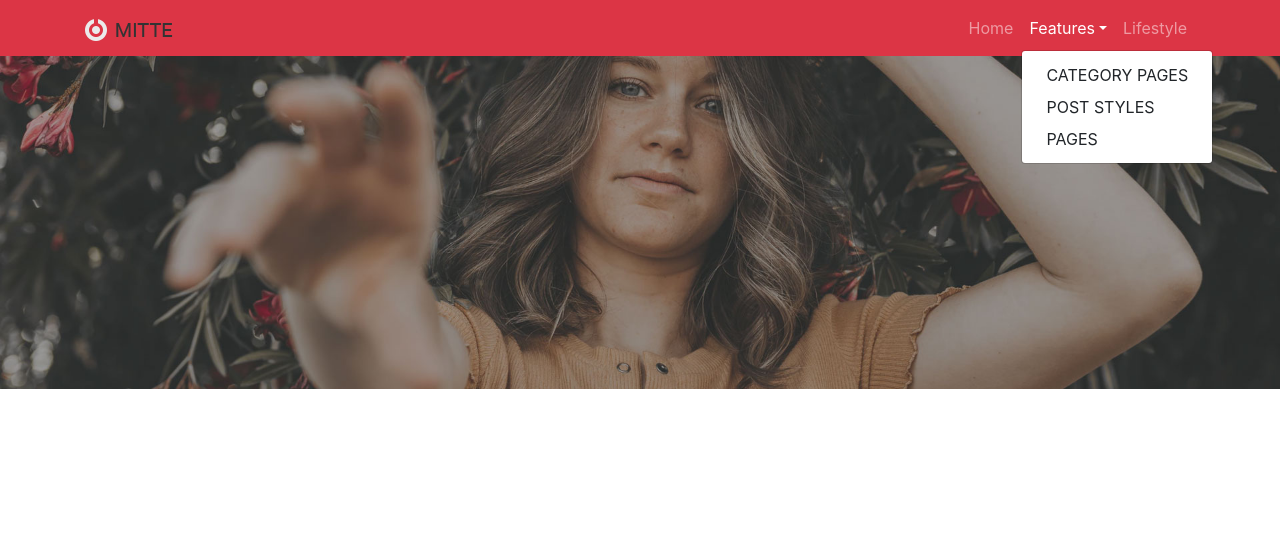
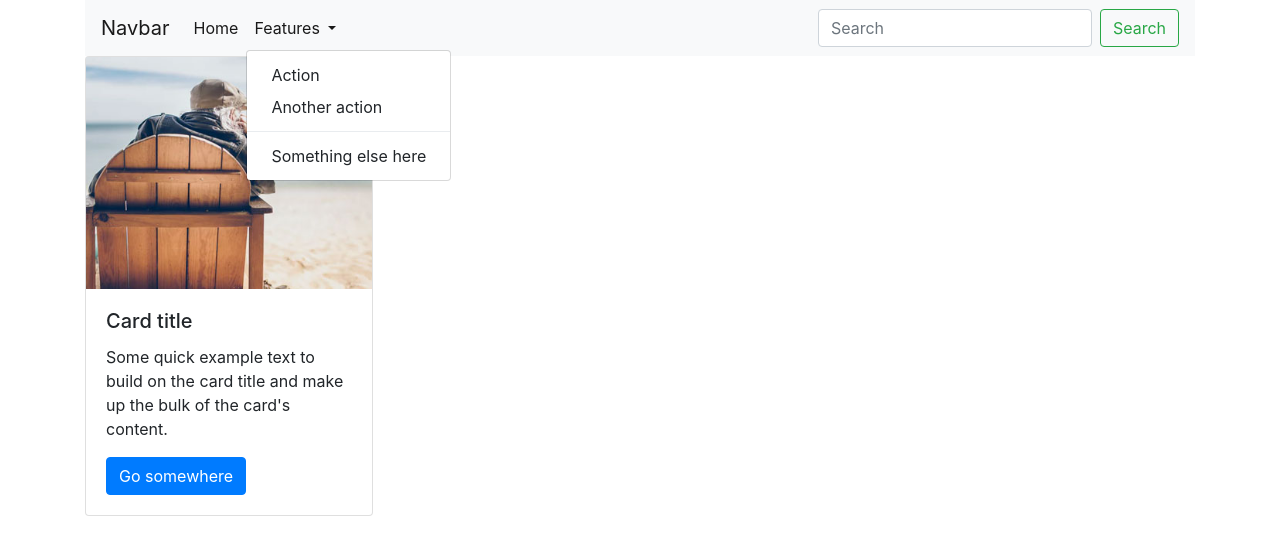
Before and after one commit to JhonathanMusa/practice-web-vue-1, a Vue app: page / in a window 1280 px wide. Both pictures are taken after a click on the button "Features". Shown: the top 552 px of the page. Built offline with nearby package versions, Linux system fonts and the light colour scheme.

Commit message:
second commit

```diff
--- a/package.json
+++ b/package.json
@@ -7,7 +7,6 @@
     "build": "vue-cli-service build"
   },
   "dependencies": {
-    "bootstrap-vue": "^2.19.0",
     "core-js": "^3.6.5",
     "vue": "^2.6.11",
     "vue-router": "^3.2.0",
--- a/public/index.html
+++ b/public/index.html
@@ -1,18 +1,37 @@
 <!DOCTYPE html>
 <html lang="en">
   <head>
-    <meta charset="utf-8">
-    <meta http-equiv="X-UA-Compatible" content="IE=edge">
-    <meta name="viewport" content="width=device-width,initial-scale=1.0">
-    <link rel="icon" href="<%= BASE_URL %>favicon.ico">
-    <link rel="stylesheet" href="css/style.css">
+    <meta charset="utf-8" />
+    <meta http-equiv="X-UA-Compatible" content="IE=edge" />
+    <meta name="viewport" content="width=device-width,initial-scale=1.0" />
+    <link rel="icon" href="<%= BASE_URL %>favicon.ico" />
+    <link
+      rel="stylesheet"
+      href="https://cdn.jsdelivr.net/npm/bootstrap@4.5.3/dist/css/bootstrap.min.css"
+      integrity="sha384-TX8t27EcRE3e/ihU7zmQxVncDAy5uIKz4rEkgIXeMed4M0jlfIDPvg6uqKI2xXr2"
+      crossorigin="anonymous"
+    />
     <title><%= htmlWebpackPlugin.options.title %></title>
   </head>
   <body>
     <noscript>
-      <strong>We're sorry but <%= htmlWebpackPlugin.options.title %> doesn't work properly without JavaScript enabled. Please enable it to continue.</strong>
+      <strong
+        >We're sorry but <%= htmlWebpackPlugin.options.title %> doesn't work
+        properly without JavaScript enabled. Please enable it to
+        continue.</strong
+      >
     </noscript>
     <div id="app"></div>
     <!-- built files will be auto injected -->
+    <script
+      src="https://code.jquery.com/jquery-3.5.1.slim.min.js"
+      integrity="sha384-DfXdz2htPH0lsSSs5nCTpuj/zy4C+OGpamoFVy38MVBnE+IbbVYUew+OrCXaRkfj"
+      crossorigin="anonymous"
+    ></script>
+    <script
+      src="https://cdn.jsdelivr.net/npm/bootstrap@4.5.3/dist/js/bootstrap.bundle.min.js"
+      integrity="sha384-ho+j7jyWK8fNQe+A12Hb8AhRq26LrZ/JpcUGGOn+Y7RsweNrtN/tE3MoK7ZeZDyx"
+      crossorigin="anonymous"
+    ></script>
   </body>
 </html>
--- a/src/App.vue
+++ b/src/App.vue
@@ -1,29 +1,73 @@
 <template>
   <div id="app">
-    <b-navbar toggleable="md" type="dark" variant="danger">
-      <b-container>
-        <b-navbar-brand href="#">
-          <img src="logo.png" alt="" />
-        </b-navbar-brand>
-        <b-navbar-toggle target="nav-collapse"></b-navbar-toggle>
-        <b-collapse is-nav id="nav-collapse">
-          <b-navbar-nav class="ml-auto">
-            <b-nav-item href="/">Home</b-nav-item>
-            <b-nav-item-dropdown text="Features">
-              <b-dropdown-item href="Lifestyle">CATEGORY PAGES</b-dropdown-item>
-              <b-dropdown-item href="Lifestyle">POST STYLES</b-dropdown-item>
-              <b-dropdown-item href="Lifestyle">PAGES</b-dropdown-item>
-            </b-nav-item-dropdown>
-            <b-nav-item href="Lifestyle">Lifestyle</b-nav-item>
-          </b-navbar-nav>
-        </b-collapse>
-      </b-container>
-    </b-navbar>
+    <div class="container">
+      <nav class="navbar navbar-expand-lg navbar-light bg-light">
+        <a class="navbar-brand" href="#">Navbar</a>
+        <button
+          class="navbar-toggler"
+          type="button"
+          data-toggle="collapse"
+          data-target="#navbarSupportedContent"
+          aria-controls="navbarSupportedContent"
+          aria-expanded="false"
+          aria-label="Toggle navigation"
+        >
+          <span class="navbar-toggler-icon"></span>
+        </button>
+        <div class="collapse navbar-collapse" id="navbarSupportedContent">
+          <ul class="navbar-nav mr-auto">
+            <li class="nav-item active">
+              <a class="nav-link" href="/"
+                >Home <span class="sr-only">(current)</span></a
+              >
+            </li>
 
-    <b-container>
+            <li class="nav-item dropdown">
+              <a
+                class="nav-link dropdown-toggle"
+                href="#"
+                id="navbarDropdown"
+                role="button"
+                data-toggle="dropdown"
+                aria-haspopup="true"
+                aria-expanded="false"
+              >
+                Features
+              </a>
+              <div class="dropdown-menu" aria-labelledby="navbarDropdown">
+                <a class="dropdown-item" href="#">Action</a>
+                <a class="dropdown-item" href="#">Another action</a>
+                <div class="dropdown-divider"></div>
+                <a class="dropdown-item" href="#">Something else here</a>
+              </div>
+            </li>
+          </ul>
+          <form class="form-inline my-2 my-lg-0">
+            <input
+              class="form-control mr-sm-2"
+              type="search"
+              placeholder="Search"
+              aria-label="Search"
+            />
+            <button class="btn btn-outline-success my-2 my-sm-0" type="submit">
+              Search
+            </button>
+          </form>
+        </div>
+      </nav>
+
+      <div class="card" style="width: 18rem">
+        <img src="upload/blog/c7.jpg" />
+        <div class="card-body">
+          <h5 class="card-title">Card title</h5>
+          <p class="card-text">
+            Some quick example text to build on the card title and make up the
+            bulk of the card's content.
+          </p>
+          <a href="#" class="btn btn-primary">Go somewhere</a>
+        </div>
+      </div>
       <router-view />
-    </b-container>
-
-    <b-img src="upload/blog/home5/sl2.jpg" fluid-grow></b-img>
+    </div>
   </div>
 </template>
--- a/src/main.js
+++ b/src/main.js
@@ -2,12 +2,6 @@ import Vue from "vue";
 import App from "./App.vue";
 import router from "./router";
 import store from "./store";
-
-import { BootstrapVue } from "bootstrap-vue";
-Vue.use(BootstrapVue);
-
-import "bootstrap/dist/css/bootstrap.css";
-import "bootstrap-vue/dist/bootstrap-vue.css";
 
 Vue.config.productionTip = false;
 
```
Also changed, not shown: src/views/Home.vue (+6 -7 lines), 1 other file (tests, documents, lock files or other folders).
